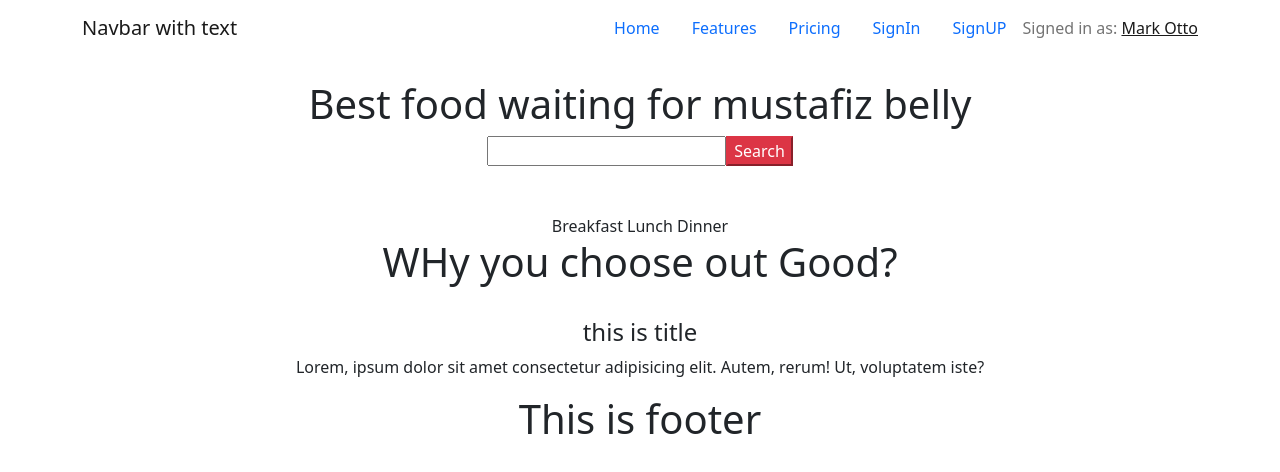
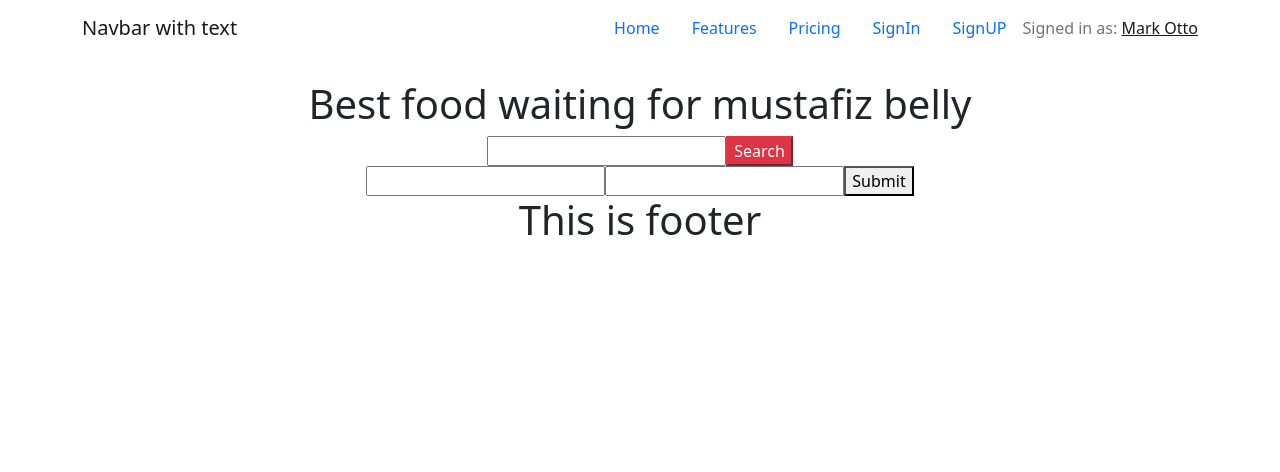
Before and after one commit to rahmancoder/mustafiz-foody-web, a React (Create React App) app: page /signin in a window 1280 px wide. Shown: the top 472 px of the page. Built offline with nearby package versions, Linux system fonts and the light colour scheme.

Commit message:
sign in and sigup route added router added

```diff
--- a/src/App.js
+++ b/src/App.js
@@ -6,15 +6,35 @@ import Background from './Components/Background/Background';
 import AllFood from './Components/AllFood/AllFood';
 import Footer from './Components/Footer/Footer';
 import Experience from './Components/Experience/Experience';
+import { BrowserRouter as Router, Switch, Route } from 'react-router-dom';
+import SignIn from './Components/SignIn/SignIn';
 
 function App() {
   return (
     <div className="App">
-      <Header></Header>
+      {/* <Header></Header>
       <Background></Background>
       <AllFood></AllFood>
       <Experience></Experience>
-      <Footer></Footer>
+      <Footer></Footer> */}
+      <Router>
+        <Header></Header>
+        <Background></Background>
+        <Switch>
+          <Route exact path="/">
+
+          </Route>
+
+
+
+
+          <Route exact path="/signin">
+            <SignIn></SignIn>
+          </Route>
+        </Switch>
+
+        <Footer></Footer>
+      </Router>
 
     </div>
   );
--- a/src/Components/Header/Header.js
+++ b/src/Components/Header/Header.js
@@ -1,5 +1,6 @@
 import React from 'react';
 import { Container, Nav, Navbar } from 'react-bootstrap';
+import { Link } from 'react-router-dom';
 
 const Header = () => {
     return (
@@ -15,8 +16,8 @@ const Header = () => {
                         <Nav.Link href="#home">Home</Nav.Link>
                         <Nav.Link href="#features">Features</Nav.Link>
                         <Nav.Link href="#pricing">Pricing</Nav.Link>
-                        <Nav.Link href="#signin">SignIn</Nav.Link>
-                        <Nav.Link href="#signup">SignUP</Nav.Link>
+                        <Nav.Link as={Link} to="/signin">SignIn</Nav.Link>
+                        <Nav.Link as={Link} to="/signup">SignUP</Nav.Link>
 
                         <Navbar.Text>
                             Signed in as: <a href="#login">Mark Otto</a>
--- /dev/null
+++ b/src/Components/SignIn/SignIn.js
@@ -0,0 +1,14 @@
+import React from 'react';
+
+const SignIn = () => {
+    return (
+        <div>
+            <input type="text" />
+            <input type="text" />
+            <button>Submit</button>
+
+        </div>
+    );
+};
+
+export default SignIn;
```
